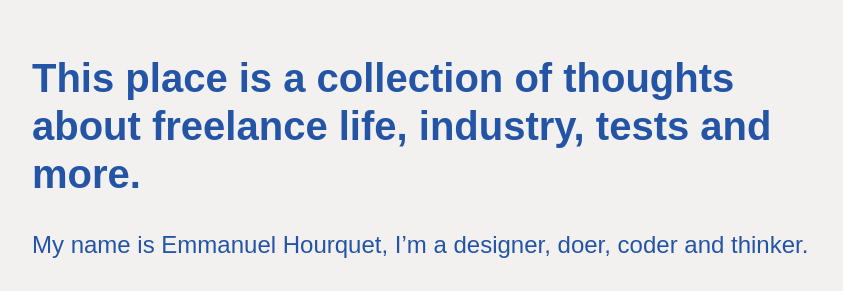
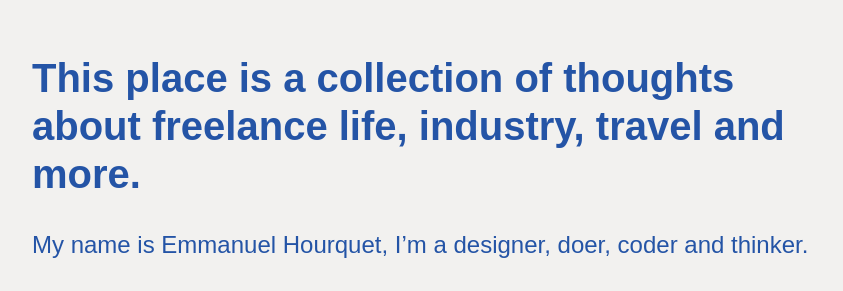
Before and after one commit to emho-lab/journal, a Jekyll site: the page built from about.markdown, in a window 1280 px wide. Shown: the part 186-477 px from the top of the page, without its empty margins (218-1061 px from the left). Built offline with Jekyll 4.4.1, drawn with Linux system fonts in a browser that asks for light colours; some web fonts are replaced.

Commit message:
Updated About

```diff
--- a/about.markdown
+++ b/about.markdown
@@ -4,7 +4,7 @@ permalink: "/about/"
 layout: default
 ---
 
-## This place is a collection of thoughts about freelance life, industry, tests and more.
+## This place is a collection of thoughts about freelance life, industry, travel and more.
 ### My name is Emmanuel Hourquet, I'm a designer, doer, coder and thinker.
 
 ## ![Hi.png](/uploads/Hi.png)
```
